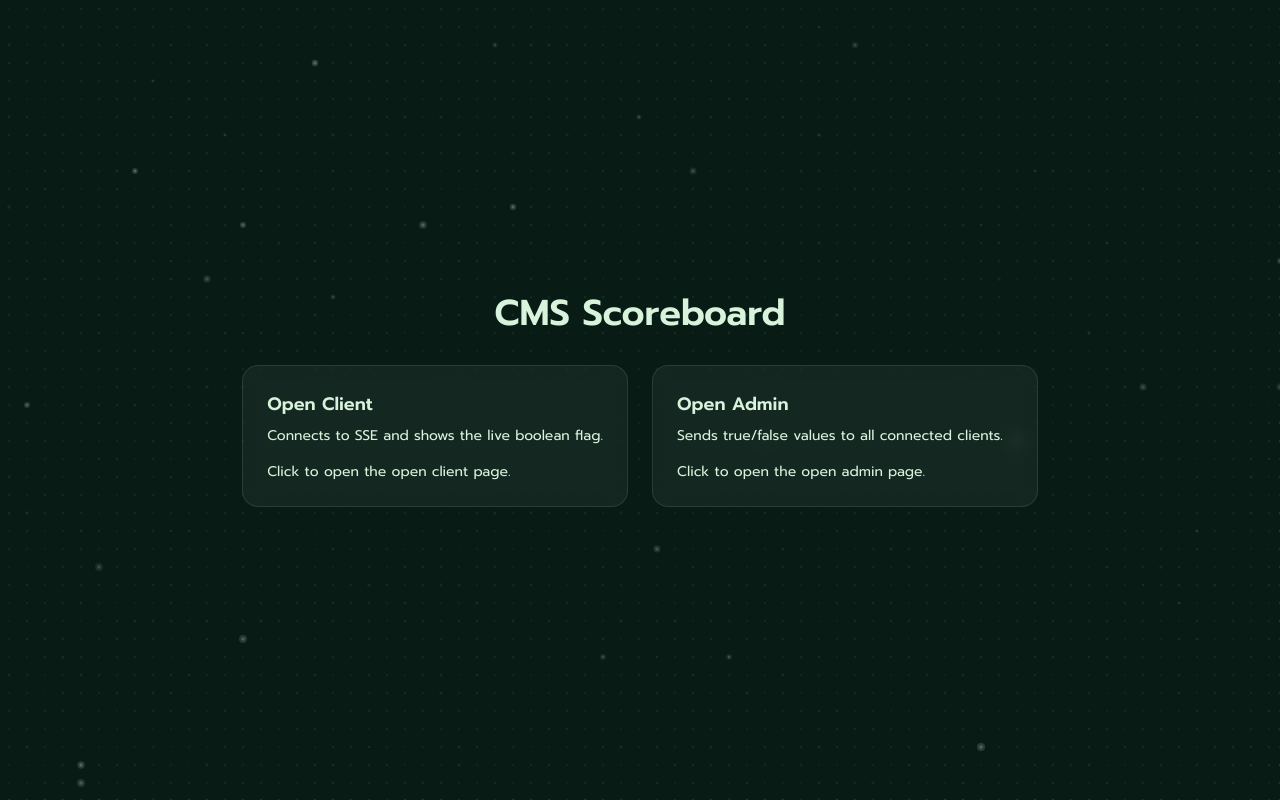
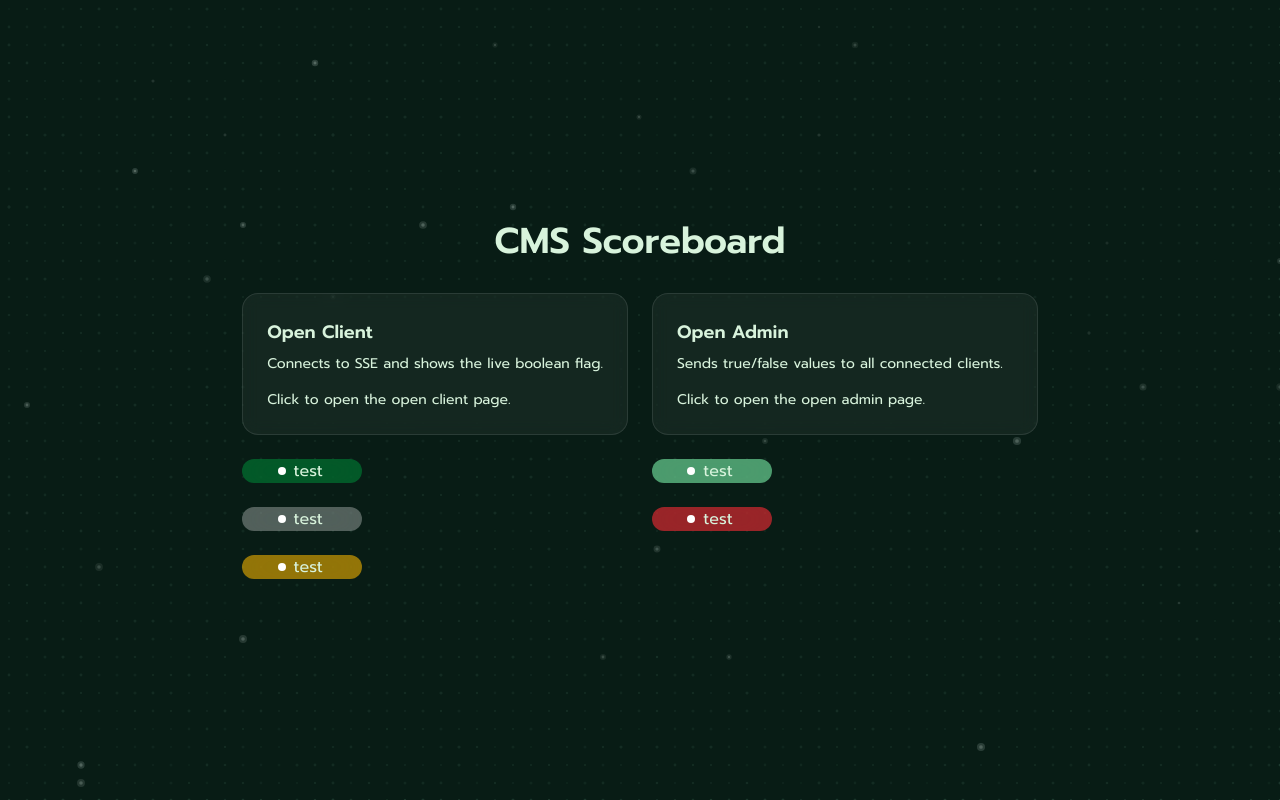
Before and after one commit to PerthTheIamCat/cms-score-ranking-systems, a Next.js app: page / in a window 1280 px wide. Built offline with nearby package versions, Linux system fonts and the light colour scheme.

Commit message:
feat: add Badge component for enhanced UI elements

```diff
--- a/src/app/page.tsx
+++ b/src/app/page.tsx
@@ -1,5 +1,6 @@
 import Link from "next/link";
 import Card from "@/components/Card";
+import Badge from "@/components/Badge";
 import Background from "@/components/Background";
 
 const routes = [
@@ -37,6 +38,11 @@ export default function Home() {
             </Card>
           </Link>
         ))}
+        <Badge label="test" color="dark_green" />
+        <Badge label="test" color="light_green" />
+        <Badge label="test" color="default" />
+        <Badge label="test" color="red" />
+        <Badge label="test" color="yellow" />
       </div>
     </main>
   );
--- /dev/null
+++ b/src/components/Badge.tsx
@@ -0,0 +1,43 @@
+import type { ReactNode } from "react";
+import { twMerge } from "tailwind-merge";
+
+export const BADGE_COLORS = {
+  default: "bg-white/30",
+  dark_green: "bg-green-700/60",
+  light_green: "bg-green-300/60",
+  red: "bg-red-500/60",
+  yellow: "bg-yellow-500/60",
+} as const;
+
+export type BadgeProps = Readonly<{
+  icon?: ReactNode;
+  isDisabledIcon?: boolean;
+  label?: string;
+  children?: ReactNode;
+  className?: string;
+  color?: keyof typeof BADGE_COLORS;
+}>;
+
+export default function Badge({
+  icon,
+  isDisabledIcon = false,
+  label,
+  children,
+  className,
+  color = "dark_green",
+}: BadgeProps) {
+  const thisClassName = twMerge(
+    "flex items-center justify-center rounded-2xl backdrop-blur-lg w-30",
+    `${BADGE_COLORS[color ?? "default"]}`,
+    className,
+  );
+
+  return (
+    <span className={thisClassName}>
+      {!isDisabledIcon &&
+        (icon ?? <div className="p-1 rounded-full bg-white mr-2"></div>)}
+      {label && <span className="mr-1">{label}</span>}
+      {children}
+    </span>
+  );
+}
```
